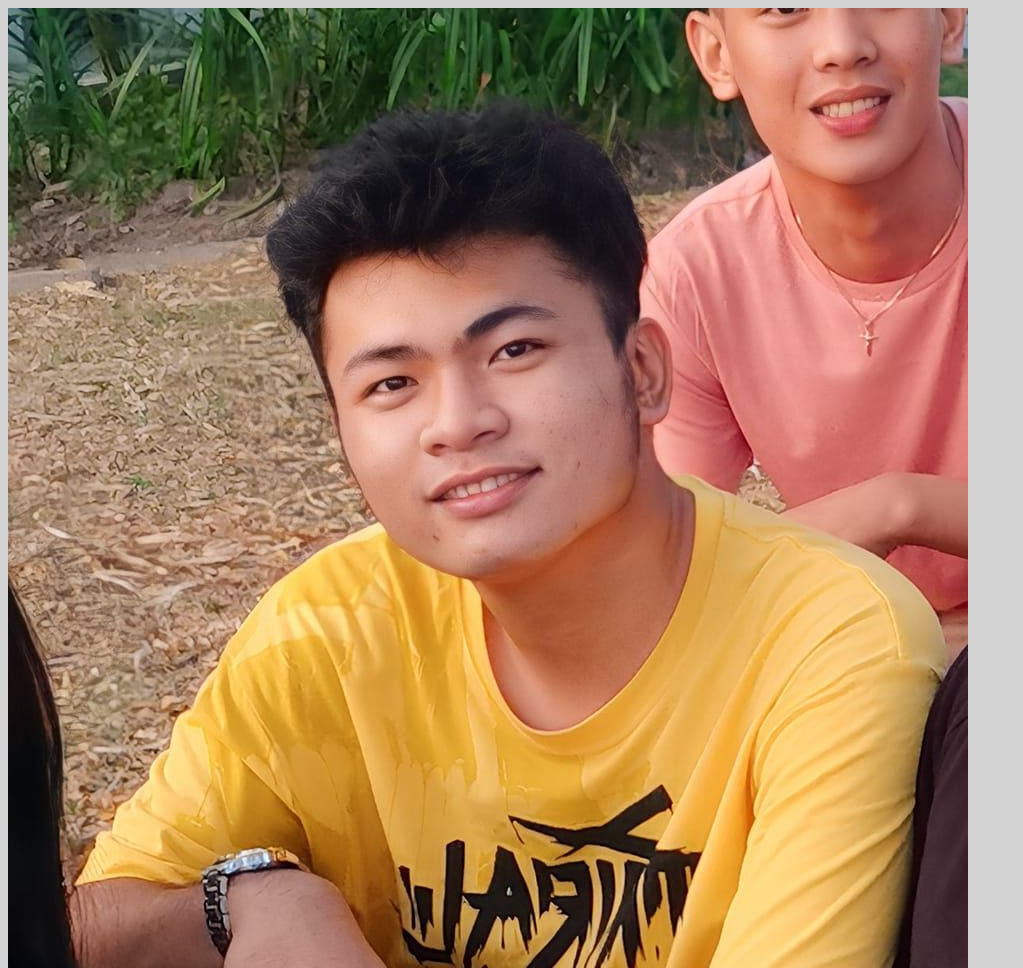
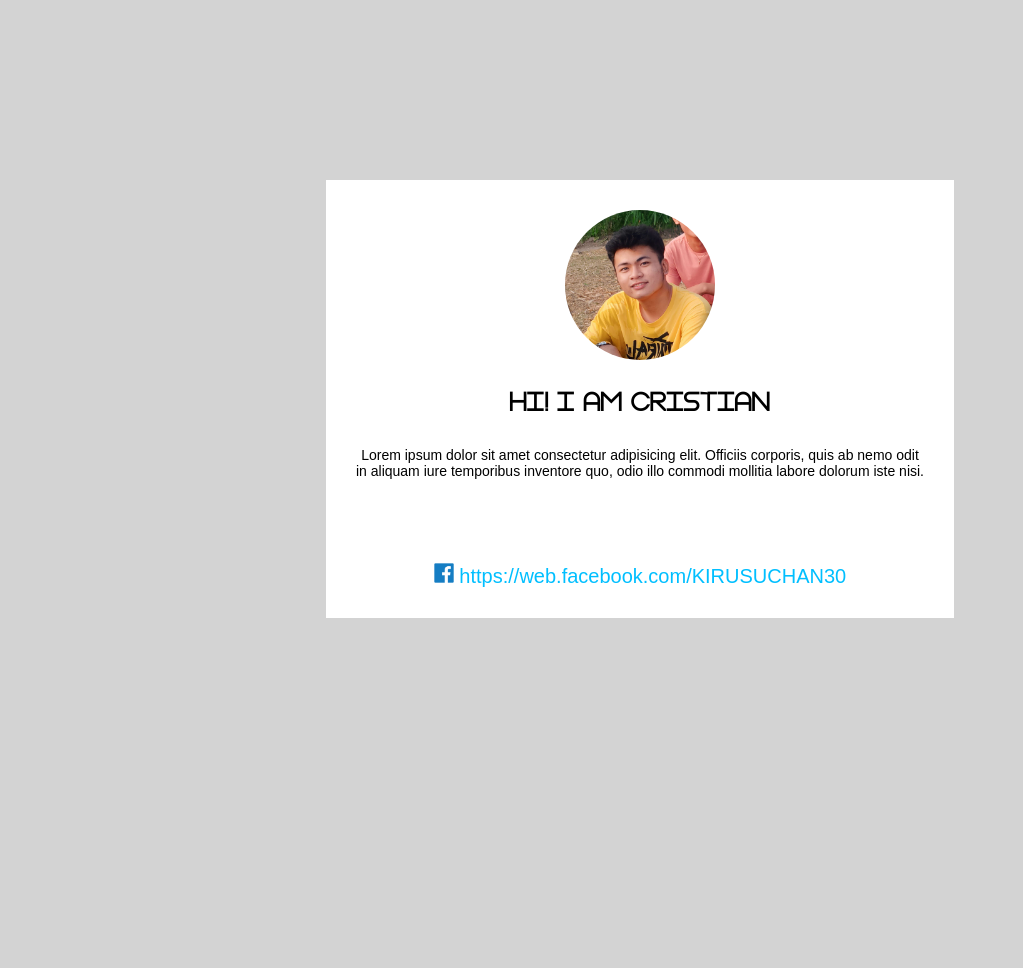
Before and after one commit to Kiru-30/css-activity-cristian, a plain HTML site: page index.html in a window 1280 px wide. Shown: the top 968 px of the page, without its empty margins (0-1023 px from the left). After the commit the page ends 800 px from the top, so only its background shows below. Drawn offline with Linux system fonts and the light colour scheme.

Commit message:
Changes on styles.css

```diff
--- a/css/styles.css
+++ b/css/styles.css
@@ -1,21 +1,19 @@
+
 body {
     background-color: lightgray;
 }
 
-@font-face {
-    font-family: 'Gasalt Regular';
-    src: url('../fonts/Gasalt-Regular.ttf);
-}
+
 
 .container{
     background-color: white;
     text-align: center;
     padding: 30px;
-    padding-left: 20px;
-    padding-right: 20px;
+    padding-left: 30px;
+    padding-right: 30px;
     margin: auto;
-    margin-top: 250px;
-    width: 40%;
+    margin-top: 180px;
+    width: 45%;
     height:30%
 }
 
@@ -26,8 +24,42 @@ body {
 }
 
 .name {
-    font-family: 'Gasalt-Regular';
+    font-family: 'Gasalt Regular';
     text-transform: uppercase;
     font-size: 34px;
-    font-weight: 900;
+
 }
+
+.bio {
+    font-family: sans-serif;
+    padding-bottom: 70px;
+    font-size: 14px;
+}
+
+.social-icon {
+    width: 20px;
+    height: 20px;
+}
+
+.social-link {
+    font-family: Arial, Helvetica, sans-serif;
+    text-decoration: none;
+    font-size: 20px;
+    color: deepskyblue;
+    border-radius: 20px;
+    padding-left: 40px;
+    padding-right: 40px;
+    padding-top: 10px;
+    padding-bottom: 10px;
+
+}
+
+.social-link:hover {
+    color: white;
+    background-color: dodgerblue;
+}
+
+@font-face {
+    font-family: 'Gasalt Regular';
+    src: url('../fonts/Gasalt-Regular.ttf');
+}
```
